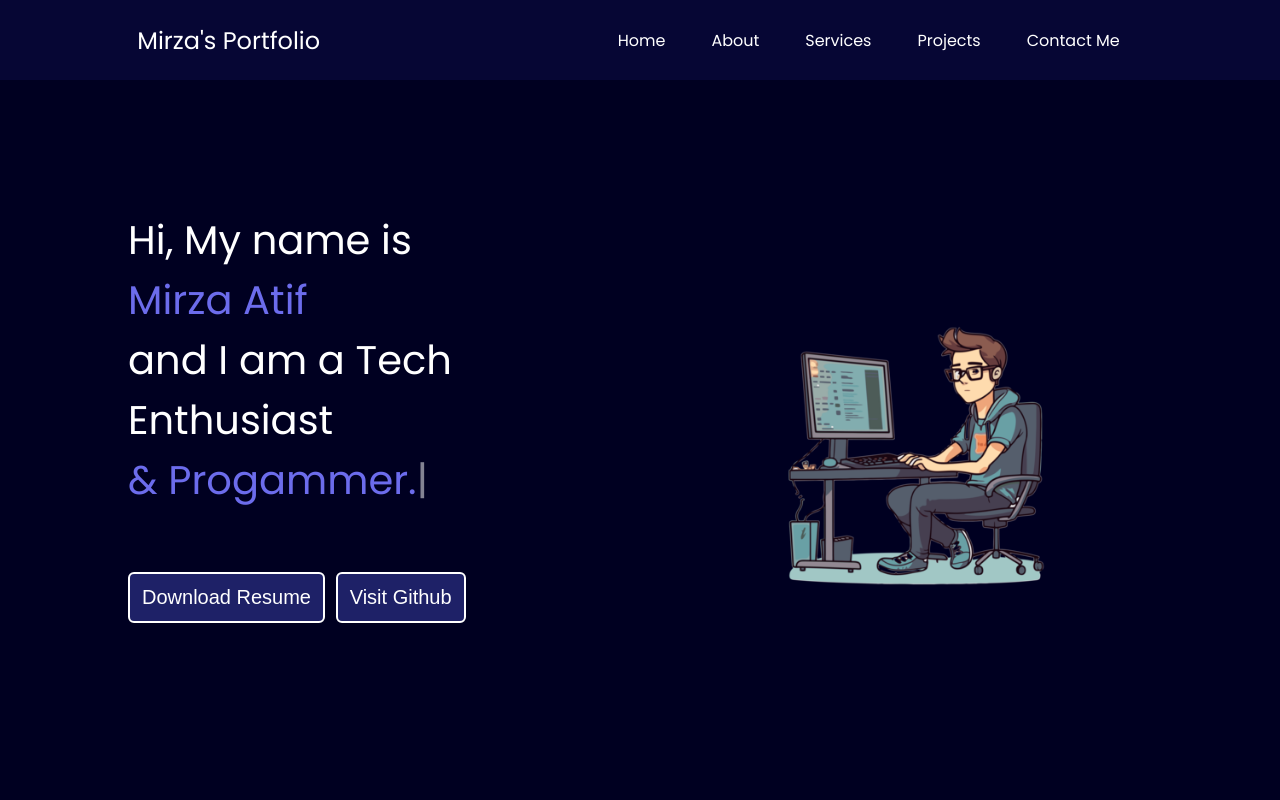
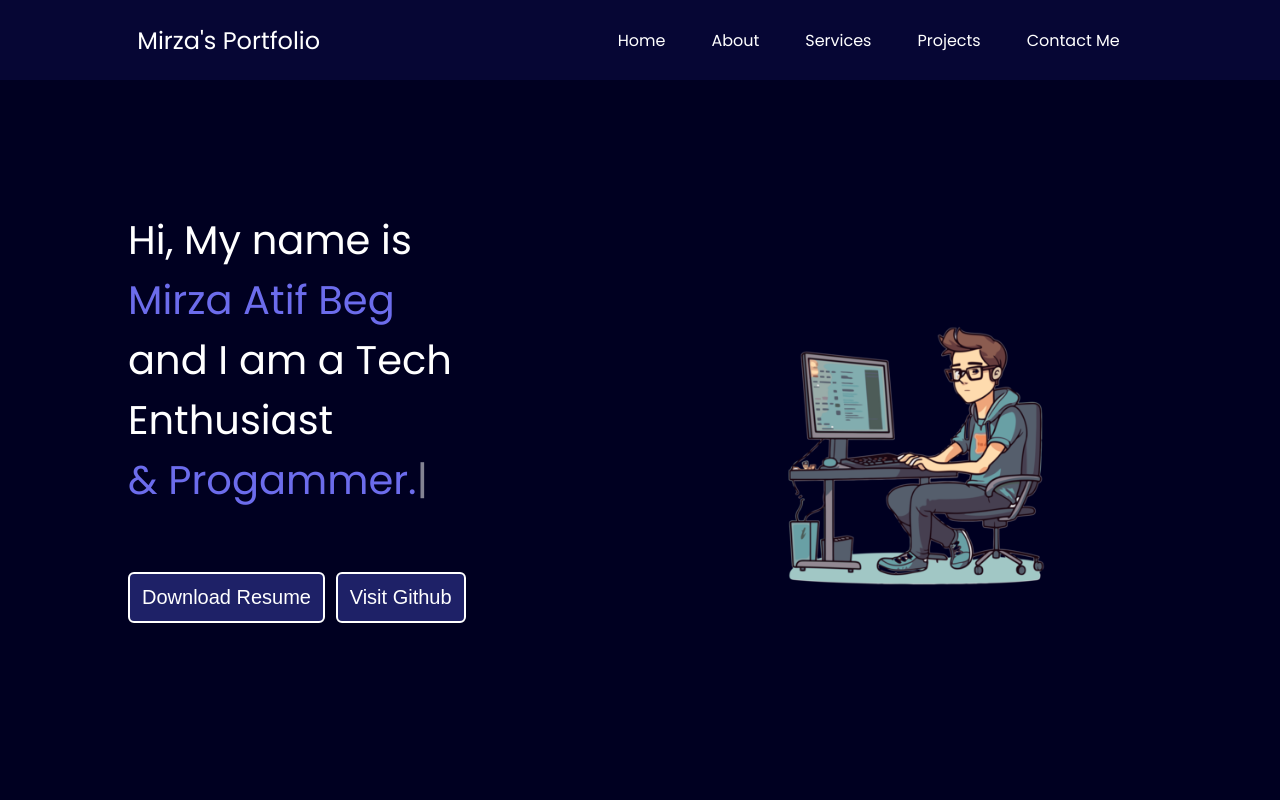
Before and after one commit to themirza001/themirza001.github.io, a plain HTML site: page index.html in a window 1280 px wide. Shown: the top 800 px of the page. Drawn offline with nearby package versions, Linux system fonts and the light colour scheme.

Commit message:
new changes with updated name

```diff
--- a/index.html
+++ b/index.html
@@ -175,7 +175,7 @@
     <main>
         <section class="firstSection">
             <div class="leftSection">
-                Hi, My name is <span class="purple"> Mirza Atif</span>
+                Hi, My name is <span class="purple"> Mirza Atif Beg</span>
                 <div>and I am a Tech Enthusiast</div>
                 <span id="element"></span>
                 <div class="buttons">
```
